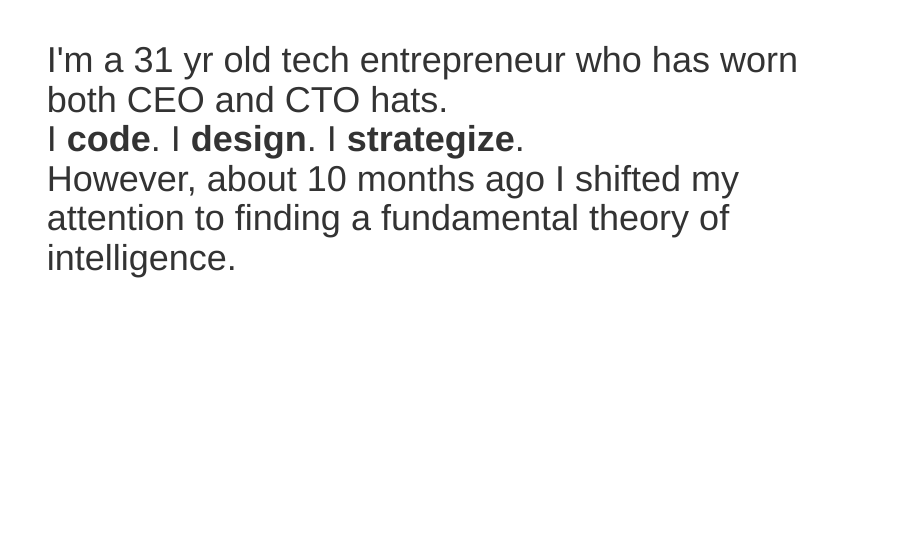
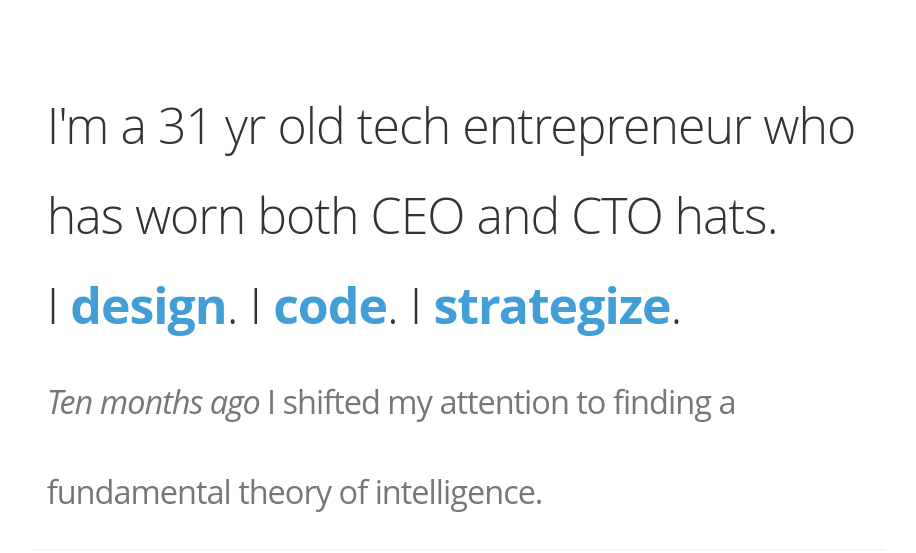
Before and after one commit to iamjoshua/iamjoshua.github.io, a plain HTML site: page index.html in a window 1280 px wide. Shown: the whole page, without its empty margins (75-991 px from the left). Drawn offline with Linux system fonts and the light colour scheme.

Commit message:
Built iamjoshua-github-io from commit 24118e2 on branch development

```diff
--- a/index.html
+++ b/index.html
@@ -1,6 +1,6 @@
-<!DOCTYPE html> <html class=no-js> <head> <meta charset=utf-8> <title>iamjoshua github io</title> <meta name=description content=""> <meta name=viewport content="width=device-width"> <!-- <link rel="shortcut icon" href="/6df2b309.favicon.ico"> --> <!-- Place favicon.ico and apple-touch-icon.png in the root directory --> <link rel=stylesheet href=styles/9c307a9d.vendor.css> <link rel=stylesheet href=styles/a5896f90.main.css>  <body> <!--[if lt IE 10]>
+<!DOCTYPE html> <html class=no-js> <head> <meta charset=utf-8> <title>iamjoshua github io</title> <meta name=description content=""> <meta name=viewport content="width=device-width"> <!-- <link rel="shortcut icon" href="/6df2b309.favicon.ico"> --> <!-- Place favicon.ico and apple-touch-icon.png in the root directory --> <link rel=stylesheet href=styles/9c307a9d.vendor.css> <link rel=stylesheet href=styles/3b9f8aa0.main.css>  <body> <!--[if lt IE 10]>
       <p class="browsehappy">You are using an <strong>outdated</strong> browser. Please <a href="http://browsehappy.com/">upgrade your browser</a> to improve your experience.</p>
-    <![endif]--> <div class=container-fluid> <div class=row> <div class="col-md-8 col-md-offset-1" id=intro> <h1>I'm a 31 yr old tech entrepreneur who has worn both CEO and CTO hats.<br> I <strong>code</strong>. I <strong>design</strong>. I <strong>strategize</strong>.<br> However, about 10 months ago I shifted my attention to finding a fundamental theory of intelligence.</h1> </div> </div> </div> <script src=scripts/d3e31af9.vendor.js></script> <!-- Google Analytics: change UA-XXXXX-X to be your site's ID. --> <script>(function(b,o,i,l,e,r){b.GoogleAnalyticsObject=l;b[l]||(b[l]=
+    <![endif]--> <div class=container-fluid> <div class=row> <div class="col-md-8 col-md-offset-1 page-header" id=intro> <h1>I'm a 31 yr old tech entrepreneur who has worn both CEO and CTO hats. <br>I <strong>design</strong>. I <strong>code</strong>. I <strong>strategize</strong>. <br><small><i>Ten months ago</i> I shifted my attention to finding a fundamental theory of intelligence.</small></h1> </div> </div> </div> <script src=scripts/d3e31af9.vendor.js></script> <!-- Google Analytics: change UA-XXXXX-X to be your site's ID. --> <script>(function(b,o,i,l,e,r){b.GoogleAnalyticsObject=l;b[l]||(b[l]=
       function(){(b[l].q=b[l].q||[]).push(arguments)});b[l].l=+new Date;
       e=o.createElement(i);r=o.getElementsByTagName(i)[0];
       e.src='//www.google-analytics.com/analytics.js';
--- /dev/null
+++ b/styles/3b9f8aa0.main.css
@@ -0,0 +1 @@
+.browsehappy{margin:.2em 0;background:#ccc;color:#000;padding:.2em 0}body{padding-top:20px;padding-bottom:20px}#intro h1{font-family:'Open Sans',sans-serif;line-height:90px;letter-spacing:-1px;font-weight:300;font-size:50px}h1 strong{color:#429ed7}.footer,.header,.marketing{padding-left:15px;padding-right:15px}.header{border-bottom:1px solid #e5e5e5}.header h3{margin-top:0;margin-bottom:0;line-height:40px;padding-bottom:19px}.footer{padding-top:19px;color:#777;border-top:1px solid #e5e5e5}.container-narrow>hr{margin:30px 0}.jumbotron{text-align:center;border-bottom:1px solid #e5e5e5}.jumbotron .btn{font-size:21px;padding:14px 24px}.marketing{margin:40px 0}.marketing p+h4{margin-top:28px}@media screen and (min-width:768px){.container{max-width:730px}.footer,.header,.marketing{padding-left:0;padding-right:0}.header{margin-bottom:30px}.jumbotron{border-bottom:0}}
--- a/styles/a5896f90.main.css
+++ /dev/null
@@ -1 +0,0 @@
-.browsehappy{margin:.2em 0;background:#ccc;color:#000;padding:.2em 0}body{padding-top:20px;padding-bottom:20px}.footer,.header,.marketing{padding-left:15px;padding-right:15px}.header{border-bottom:1px solid #e5e5e5}.header h3{margin-top:0;margin-bottom:0;line-height:40px;padding-bottom:19px}.footer{padding-top:19px;color:#777;border-top:1px solid #e5e5e5}.container-narrow>hr{margin:30px 0}.jumbotron{text-align:center;border-bottom:1px solid #e5e5e5}.jumbotron .btn{font-size:21px;padding:14px 24px}.marketing{margin:40px 0}.marketing p+h4{margin-top:28px}@media screen and (min-width:768px){.container{max-width:730px}.footer,.header,.marketing{padding-left:0;padding-right:0}.header{margin-bottom:30px}.jumbotron{border-bottom:0}}
```
